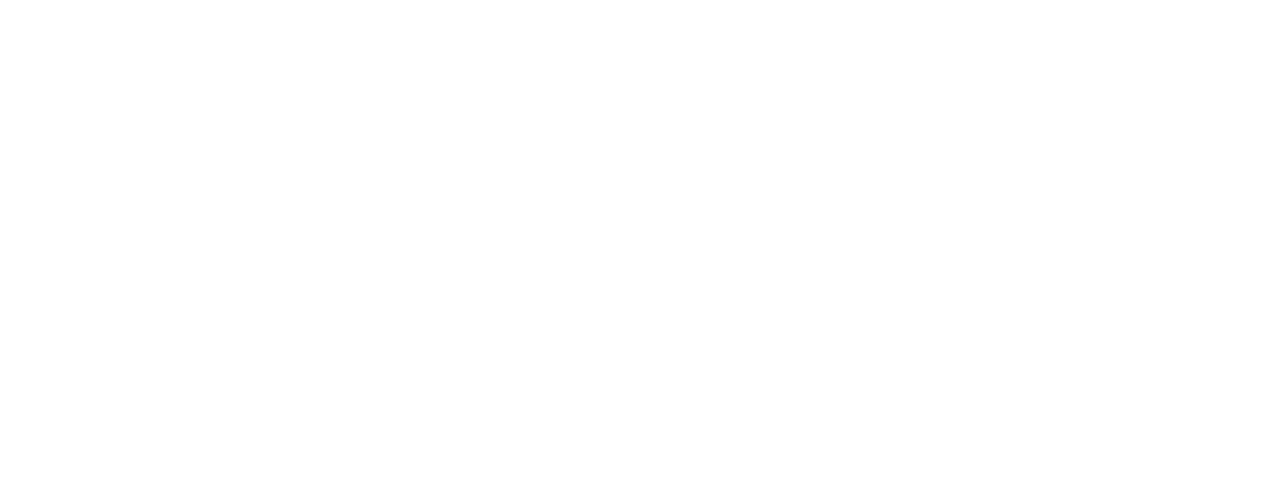
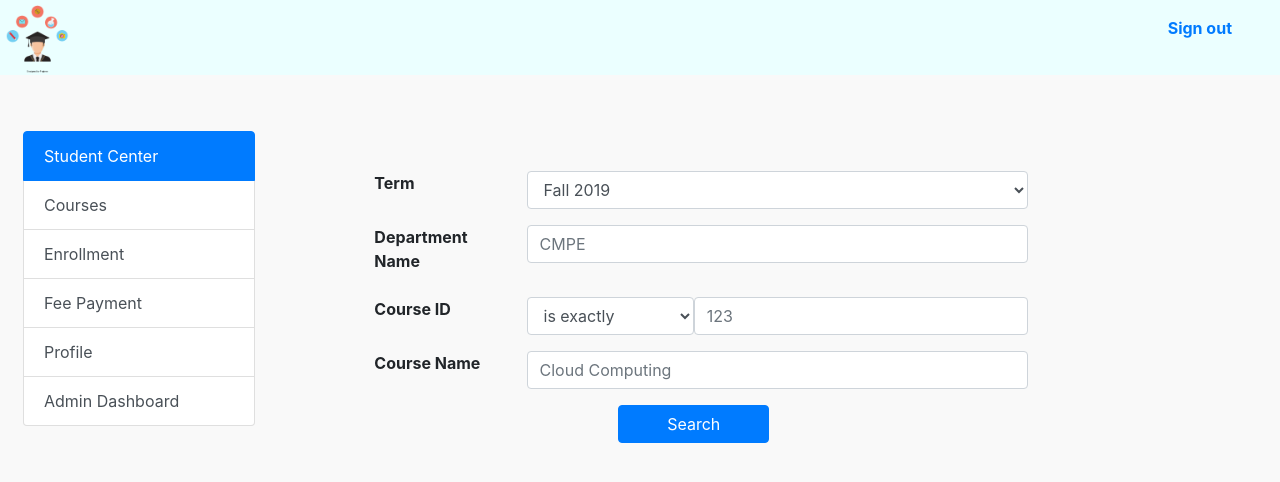
Before and after one commit to akhianand/University-Management-System, a React (Create React App) app in the folder frontend/student-portal/: page /courses in a window 1280 px wide. Shown: the top 482 px of the page. Built offline with nearby package versions, Linux system fonts and the light colour scheme.

Commit message:
adding course search layout

```diff
--- /dev/null
+++ b/frontend/student-portal/src/components/Course/CoursesSearch.js
@@ -0,0 +1,94 @@
+import React, { Component } from 'react';
+import Header from '../Header/Header';
+import SidePane from '../SidePane/SidePane'
+//import Navbar from './../nav/navbar';
+//import './home.css';
+//import { Link } from 'react-router-dom';
+//import { Redirect } from 'react-router';
+
+class CoursesSearch extends Component {
+
+    constructor(props) {
+        super(props)
+        this.state = {
+            CourseID: null,
+            Comparator: null,
+            DepartmentName: null,
+            Term: null,
+            CourseName: null
+        }
+        this.stateChangeHandler = this.stateChangeHandler.bind(this);
+        this.onSubmitHandler = this.onSubmitHandler.bind(this);
+    }
+
+    onSubmitHandler = (e) => {
+
+    }
+
+    stateChangeHandler = (e) => {
+        let updateState = {}
+        updateState[e.target.name] = e.target.value
+        this.setState(updateState);
+    }
+
+    render() {
+        let redirectVar = null;
+        var style ={
+            height: '100vh'
+        }
+        return (
+            <div className="home-parent-container">
+                <Header />
+                <div className="bg-grey" style={style}>
+                    <div className="row mt-5 container">
+                        <SidePane/>
+                        <div className="main-container col-9">
+                            <section id="cover">
+                                <div id="cover-caption">
+                                    <div id="container" className="container">
+                                        <div className="row">
+                                            <div className="col-sm-10 offset-sm-1 text-center">
+
+                                                <div className="info-form my-5 ">
+                                                    <form action="" className=" justify-content-center">
+                                                        <div className="form-group row">
+                                                            <label className="col-3 font-weight-bold text-left"> Term </label>
+                                                            <select id="inputState" className="col-9 form-control">
+                                                                <option selected>Fall 2019</option>
+                                                                <option>Spring 2020</option>
+                                                            </select>
+                                                        </div>
+                                                        <div className="form-group row">
+                                                            <label className="col-3 font-weight-bold text-left"> Department Name </label>
+                                                            <input type="text" className=" col-9 form-control text-uppercase" placeholder="CMPE"/>
+                                                        </div>
+                                                        <div className="form-group row">
+                                                            <label className="col-3 font-weight-bold text-left"> Course ID </label>
+                                                            <select id="inputState" className="col-3 form-control">
+                                                                <option selected>is exactly </option>
+                                                                <option>is greater than or equal to</option>
+                                                                <option>is less than or equal to</option>
+                                                            </select>
+                                                            <input type="number" className=" col-6 form-control" placeholder="123"/>
+                                                        </div>
+                                                        <div className="form-group row">
+                                                            <label className="col-3 font-weight-bold text-left"> Course Name </label>
+                                                            <input type="text" className="col-9 form-control" placeholder="Cloud Computing"/>
+                                                        </div>
+                                                        <button type="submit" className="btn btn-primary px-5">Search</button>
+                                                    </form>
+                                                </div>
+                                            </div>
+                                        </div>
+                                    </div>
+                                </div>
+                            </section>
+                        </div>
+                    </div>
+                </div>
+            </div>
+        );
+    }
+}
+
+export default CoursesSearch;
--- a/frontend/student-portal/src/components/Home/Home.js
+++ b/frontend/student-portal/src/components/Home/Home.js
@@ -4,27 +4,14 @@
 import PaymentContainer from '../Payment/PaymentContainer';
 import GradeContainer from '../Grade/GradeContainer';
 import ProfileContainer from '../Profile/ProfileContainer';
-
+import SidePane from '../SidePane/SidePane'
 class Home extends Component {
     render() {
         return (
             <div className="home-parent-container">
                 <Header />
                 <div className="row mt-5 container">
-
-
-                    <div className="side-pane col-3">
-                        <div className="p-2">
-                            <div className="list-group">
-                                <a href="#" className="list-group-item list-group-item-action active">Student Center</a>
-                                <a href="#" className="list-group-item list-group-item-action">Courses</a>
-                                <a href="#" className="list-group-item list-group-item-action">Enrollment</a>
-                                <a href="#" className="list-group-item list-group-item-action">Fee Payment</a>
-                                <a href="#" className="list-group-item list-group-item-action">Profile</a>
-                                <a href="#" className="list-group-item list-group-item-action">Admin Dashboard</a>
-                            </div>
-                        </div>
-                    </div>
+                    <SidePane/>
                     <div className="main-container col-9">
 
                         <div className="p-4">
--- a/frontend/student-portal/src/components/Main.js
+++ b/frontend/student-portal/src/components/Main.js
@@ -3,6 +3,7 @@
 import Login from './Profile/Login';
 import Signup from './Profile/Signup';
 import Profile from './Profile/Profile';
+import CoursesSearch from './Course/CoursesSearch';
 import Home from './Home/Home';
 
 class Main extends Component {
@@ -13,6 +14,7 @@
                 <Route path="/login" component={Login} />
                 <Route path="/signup" component={Signup} />
                 <Route path="/profile" component={Profile} />
+                <Route path="/courses" component={CoursesSearch} />
             </div>
         )
     }
--- /dev/null
+++ b/frontend/student-portal/src/components/SidePane/SidePane.js
@@ -0,0 +1,23 @@
+import React, {Component} from 'react';
+
+
+class SidePane extends Component {
+    render() {
+        return (
+             <div className="side-pane col-3">
+                <div className="p-2">
+                    <div className="list-group">
+                        <a href="/" className="list-group-item list-group-item-action active">Student Center</a>
+                        <a href="/courses" className="list-group-item list-group-item-action">Courses</a>
+                        <a href="#" className="list-group-item list-group-item-action">Enrollment</a>
+                        <a href="#" className="list-group-item list-group-item-action">Fee Payment</a>
+                        <a href="#" className="list-group-item list-group-item-action">Profile</a>
+                        <a href="#" className="list-group-item list-group-item-action">Admin Dashboard</a>
+                    </div>
+                </div>
+            </div>
+        )
+    }
+}
+
+export default SidePane;
```
Also changed, not shown: frontend/student-portal/src/components/Profile/Signup.js (+6 -7 lines), 1 other file (tests, documents, lock files or other folders).
